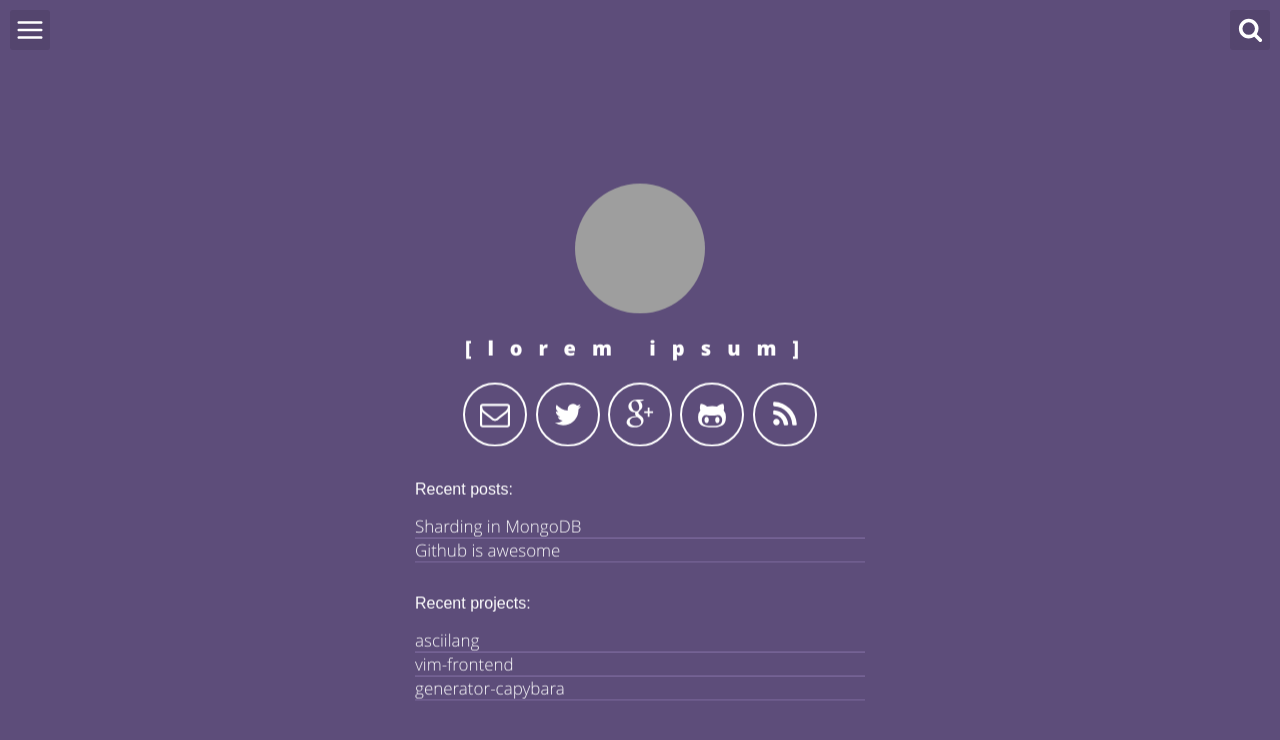
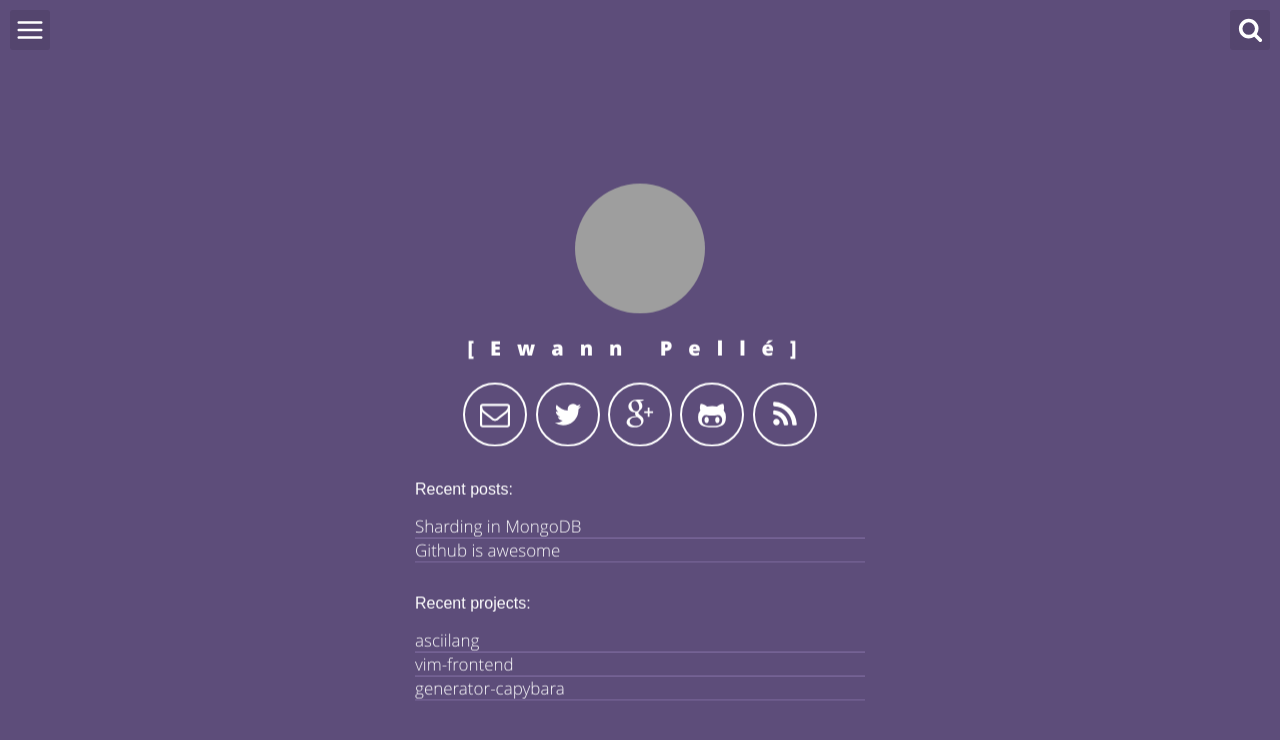
Before and after one commit to Ewskr0/Ewskr0.github.io, a Jekyll site: the page built from index.html, in a window 1280 px wide. Shown: the top 740 px of the page. Built offline with Jekyll 4.4.1, drawn with Linux system fonts in a browser that asks for light colours; some of the changed lines change nothing that is shown; grey boxes are pictures that could not be loaded.

Commit message:
added all again

```diff
--- a/_config.yml
+++ b/_config.yml
@@ -1,14 +1,13 @@
 # Site settings
 title: Lorem Ipsum - Web Developer
 description: "A blog about lorem ipsum ..."
-baseurl: "/space-jekyll-template" # for test: remove string '/space-jekyll-templa' to ''
-url: "http://victorvoid.github.io" # for test: remove string 'http://victorvoid.github.io' to '' but in production: 'https://yourusername.githu.io'
+url: "http://Ewskr0.github.io"
 # User settings
-username: lorem ipsum
-user_title: Lorem Ipsum - FrontEnd
-email: lorem.lorem@ipsum.com
+username: Ewann Pellé
+user_title: Ewann Pellé - FrontEnd
+email: ewskr0@gmail.com
 twitter_username: loremipsum
-github_username:  loremipsum
+github_username:  Ewskr0
 gplus_username:  loremipsum
 disqus_username: loremipsum
 
```
